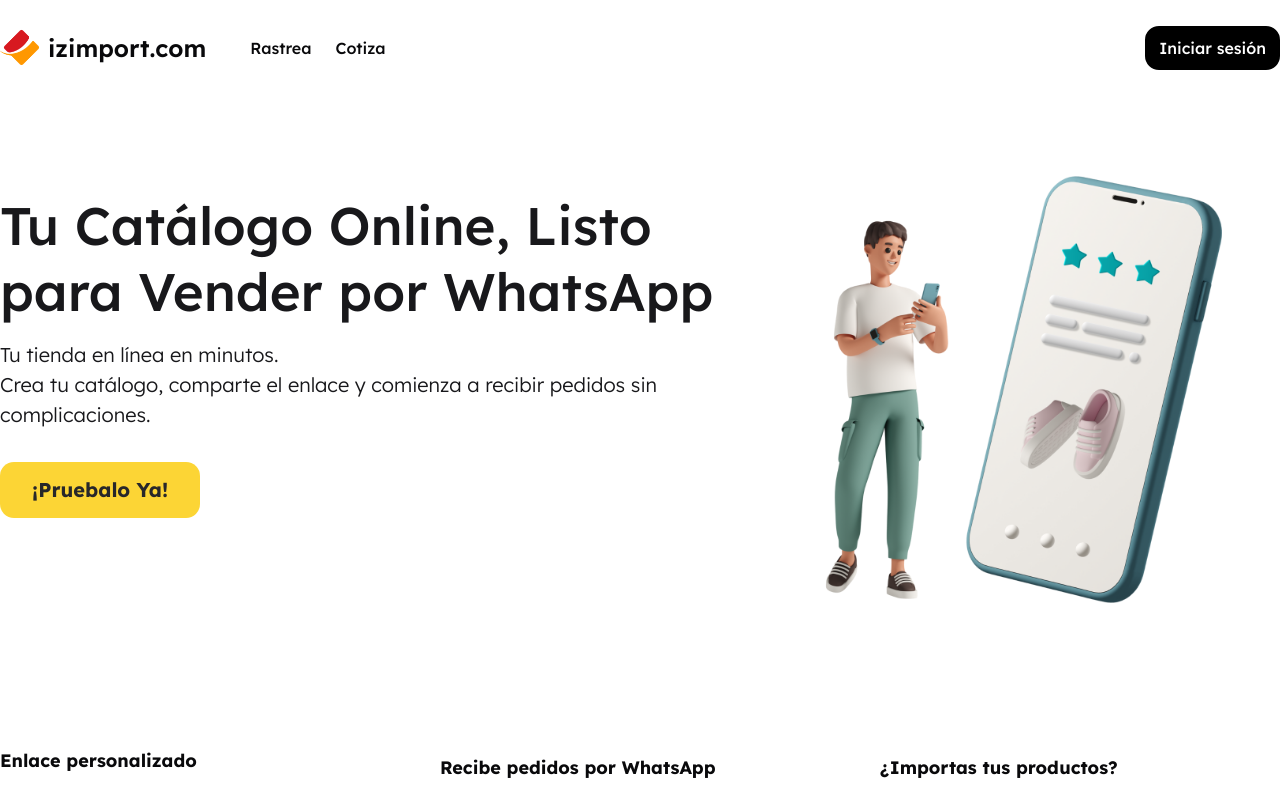
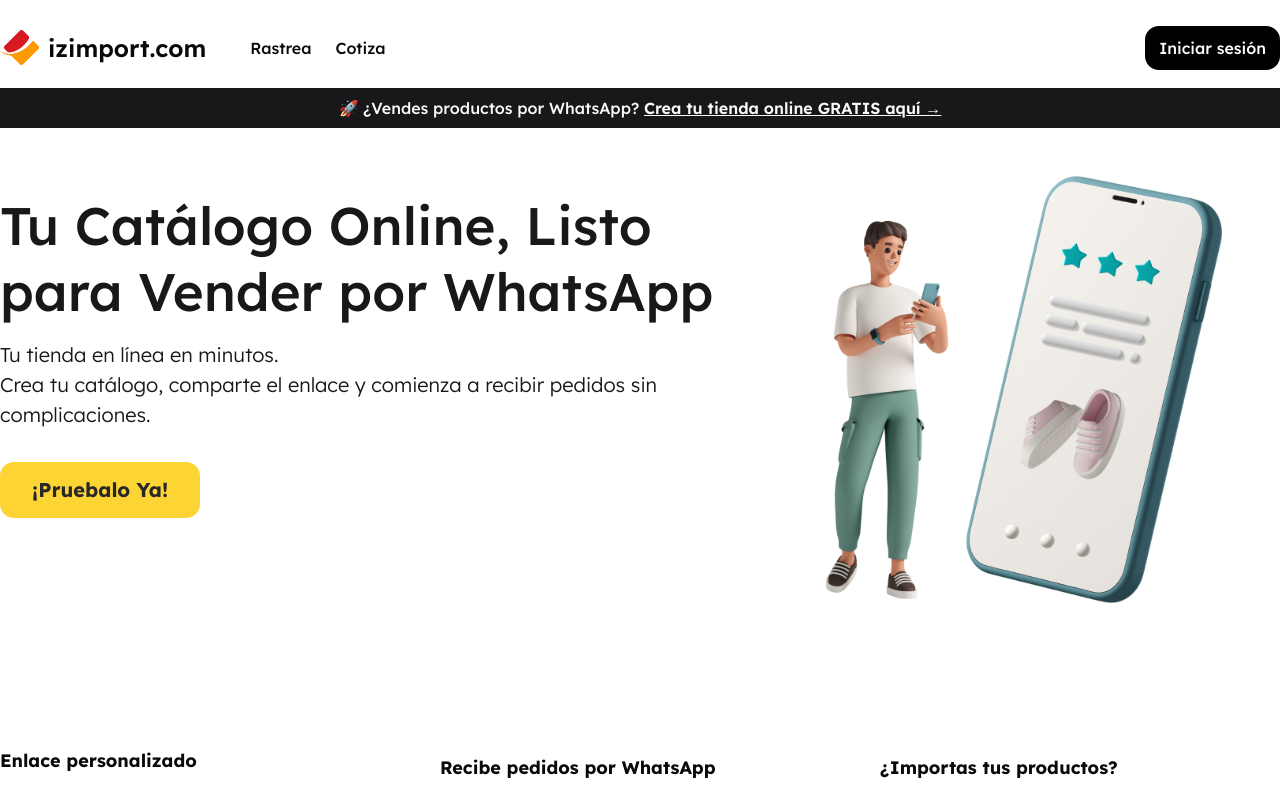
Before and after one commit to ivanmayta/izimport.com, a Next.js app: page /home in a window 1280 px wide. Shown: the top 787 px of the page. Built offline with nearby package versions, Linux system fonts and the light colour scheme; no server answers.

Commit message:
feat: add promotional banner in Header component for WhatsApp product sales, encouraging users to create an online store

```diff
--- a/src/app/home/_components/header.tsx
+++ b/src/app/home/_components/header.tsx
@@ -48,6 +48,17 @@
                     </div>
                 </div>
             </div>
+            <div className=" mt-2 mx-auto bg-primary text-primary-foreground py-2 px-4 text-center text-md">
+                <span className="font-medium">
+                    🚀 ¿Vendes productos por WhatsApp?{" "}
+                </span>
+                <a
+                    href={`${appUrl}`}
+                    className="underline hover:no-underline font-semibold"
+                >
+                    Crea tu tienda online GRATIS aquí →
+                </a>
+            </div>{" "}
         </header>
     )
 }
```
